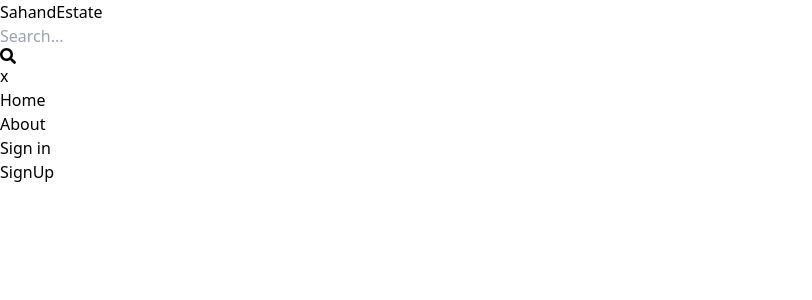
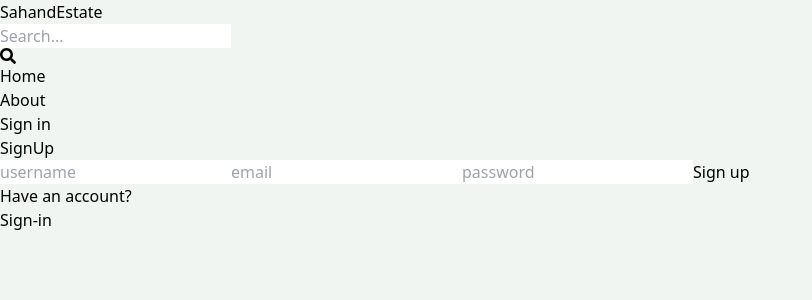
Before and after one commit to HSS1607/mern-estate, a React (Vite) app: page /sign-up in a window 1280 px wide. Shown: the top 300 px of the page, without its empty margins (0-812 px from the left). Built offline with nearby package versions, Linux system fonts and the light colour scheme.

Commit message:
complete sign up page ui

```diff
--- a/src/components/Header.jsx
+++ b/src/components/Header.jsx
@@ -15,7 +15,7 @@
                 <form className='bg-slate-100 p-3 rounded-lg flex items-center'>
                     <input type="text" placeholder='Search...' className='bg-transparent focus:outline-none w-24 sm:w-64' />
                     <FaSearch className='text-slate-600' />
-                </form>x
+                </form>
                 <ul className='flex gap-4'>
                     <Link to='/'>
                     <li className='hidden sm:inline text-slate-700 hover:underline'>Home</li>
--- a/src/index.css
+++ b/src/index.css
@@ -1,3 +1,7 @@
 @tailwind base;
 @tailwind components;
 @tailwind utilities;
+
+body{
+    background-color: rgb(241, 245, 241);
+}
--- a/src/pages/SignUp.jsx
+++ b/src/pages/SignUp.jsx
@@ -1,9 +1,20 @@
 import React from 'react'
+import { Link } from 'react-router-dom'
 
 export default function SignUp() {
   return (
-    <div>
-      SignUp
+    <div className='p-3 max-w-lg mx-auto'>
+      <h1 className='text-3xl text-center font-semibold my-7'>SignUp</h1>
+      <form className='flex flex-col gap-4'>
+        <input type="text" placeholder='username' className='border p-3 rounded-lg' id='username' />
+        <input type="email" placeholder='email' className='border p-3 rounded-lg' id='email' />
+        <input type="password" placeholder='password' className='border p-3 rounded-lg' id='password' />
+        <button  className='bg-slate-700 text-white p-3 rounded-lg uppercase hover: opacity-95 disabled: opacity-80'>Sign up</button>
+      </form>
+      <div className='flex gap-2 mt-5' >
+        <p>Have an account?</p>
+        <Link to ={"/sign-in"}><span className='text-blue-700'>Sign-in</span></Link>
+      </div>
     </div>
   )
 }
```
